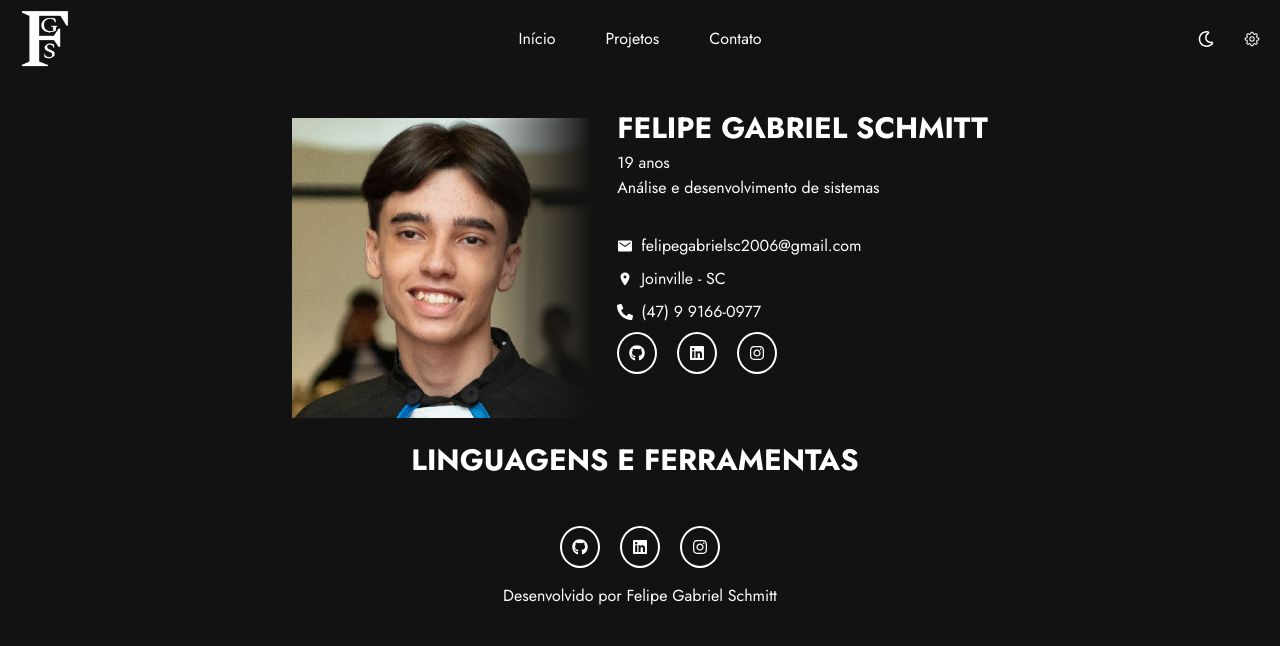
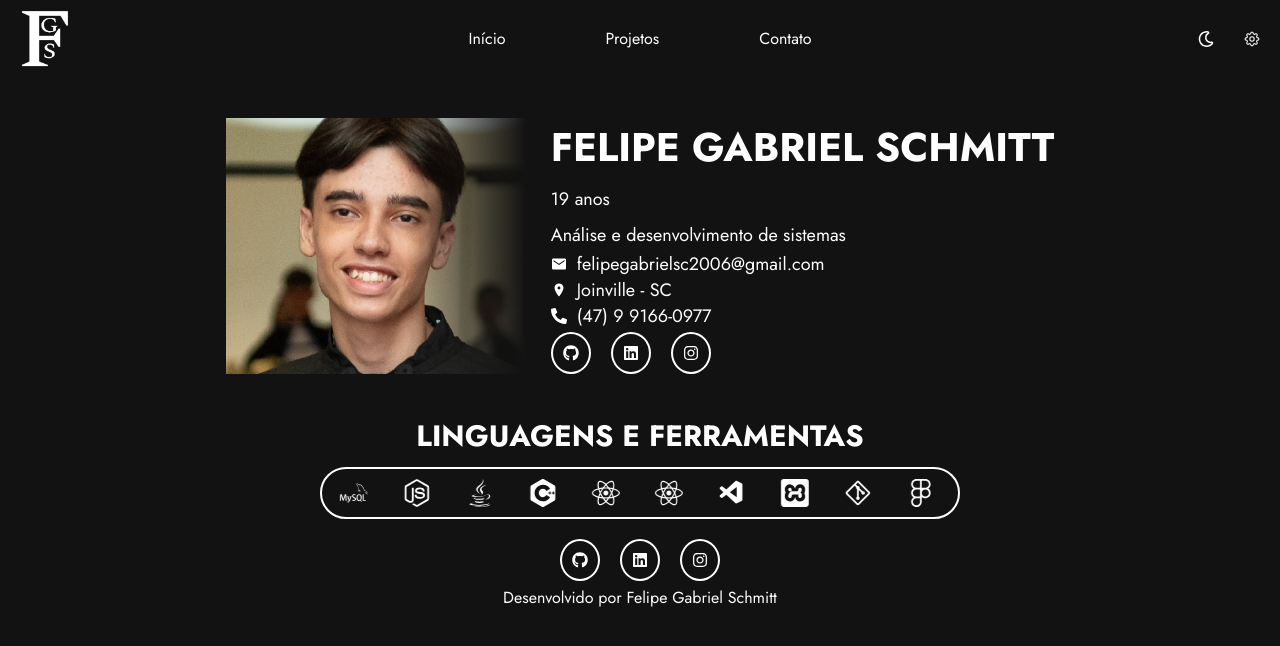
Before and after one commit to Felipe-G-Schmitt/PortfolioAtt, a React (Create React App) app: page / in a window 1280 px wide. Shown: the top 646 px of the page. Built offline with nearby package versions, Linux system fonts and the light colour scheme.

Commit message:
feat: add new section with tools and languages

```diff
--- a/src/pages/Home.js
+++ b/src/pages/Home.js
@@ -1,6 +1,9 @@
 import profile from "../assets/profile.png";
 import { IoMdMail, IoIosPin } from "react-icons/io";
-import { FaPhoneAlt, FaGithub, FaLinkedin, FaInstagram } from "react-icons/fa";
+import { FaPhoneAlt, FaGithub, FaLinkedin, FaInstagram, FaHtml5, FaCss3Alt, FaJsSquare, FaPhp, FaNodeJs, FaJava, FaReact, FaFigma, } from "react-icons/fa";
+import { SiMysql, SiCplusplus, SiXampp, SiAdobephotoshop } from "react-icons/si";
+import { VscVscode } from "react-icons/vsc";
+import { LiaGit } from "react-icons/lia";
 
 function Home() {
   return (
@@ -10,7 +13,7 @@ function Home() {
         <img src={profile} alt="profile picture" className="profile"/>
         <div className="image-overlay"></div>
       </div>
-      <div className=".image-gradient" />
+      <div className="image-gradient" />
 
       <div className="infos">
         <h1>Felipe Gabriel Schmitt</h1>
@@ -50,6 +53,39 @@ function Home() {
     <section className="langTolls">
       <h1>Linguagens e ferramentas</h1>
       <div className="skills">
+        <div className="skills-track">
+          <FaHtml5 size={28}/>
+          <FaCss3Alt size={28}/>
+          <FaJsSquare size={28}/>
+          <FaPhp size={28}/>
+          <SiMysql size={28}/>
+          <FaNodeJs size={28}/>
+          <FaJava size={28}/>
+          <SiCplusplus size={28}/>
+          <FaReact size={28}/>
+          <FaReact size={28}/>
+          <VscVscode size={28}/>
+          <SiXampp size={28}/>
+          <LiaGit size={28}/>
+          <FaFigma size={28}/>
+          <SiAdobephotoshop size={28}/>
+
+          <FaHtml5 size={28}/>
+          <FaCss3Alt size={28}/>
+          <FaJsSquare size={28}/>
+          <FaPhp size={28}/>
+          <SiMysql size={28}/>
+          <FaNodeJs size={28}/>
+          <FaJava size={28}/>
+          <SiCplusplus size={28}/>
+          <FaReact size={28}/>
+          <FaReact size={28}/>
+          <VscVscode size={28}/>
+          <SiXampp size={28}/>
+          <LiaGit size={28}/>
+          <FaFigma size={28}/>
+          <SiAdobephotoshop size={28}/>
+        </div>
       </div>
     </section>
     </>
--- a/src/styles/global.css
+++ b/src/styles/global.css
@@ -1,3 +1,9 @@
+* {
+  box-sizing: border-box;
+  margin: 0;
+  padding: 0;
+}
+
 header {
   position: relative;
   display: flex;
@@ -21,13 +27,14 @@ footer {
 .footer-icons {
   display: flex;
   gap: 20px;
+  margin-bottom: 5px;
 }
 
 .footer-icons a {
   color: #fff;
   text-decoration: none;
   border: 2px white solid;
-  height: 18px;
+  height: 42px;
   padding: 10px;
   border-radius: 50%;
   transform: scale(1);
@@ -52,7 +59,7 @@ body {
   left: 50%;
   transform: translateX(-50%);
   display: flex;
-  gap: 50px;
+  gap: 100px;
 }
 
 .nav-links a {
@@ -83,14 +90,13 @@ body {
   justify-content: center;
   text-align: center;
   padding: 20px;
-  height: 32vh;
   margin-top: 20px;
 }
 
 .image-wrapper {
   position: relative;
   width: 300px;
-  height: 300px;
+  height: 32dvh;
   overflow: hidden;
 }
 
@@ -111,7 +117,7 @@ body {
 
 .infos {
   margin-left: 25px;
-  height: 100%;
+  height: 32dvh;
   display: flex;
   flex-direction: column;
   justify-content: center;
@@ -120,31 +126,27 @@ body {
 
 .infos h1 {
   text-transform: uppercase;
-  font-size: 2.3vw;
-  margin-block-start: -0.9vw;
-  margin-block-end: 0px;
+  font-size: 40px;
 }
 
-.infos p{
-  margin-block-start: 2px;
-  margin-block-end: 0px;
+.infos p {
+  font-size: 18px;
+  margin-top: 10px;
 }
 
 .socials {
   display: flex;
   flex-direction: column;
-  gap: 10px;
-  margin-top: 35px;
+  margin-top: auto;
 }
 
 .social-item {
   display: flex;
   align-items: center;
-  gap: 8px;
 }
 
 .social-item p {
-  margin: 0;
+  margin-left: 10px;
   margin-block-start: 0px;
 }
 
@@ -158,7 +160,7 @@ body {
   color: #fff;
   text-decoration: none;
   border: 2px white solid;
-  height: 18px;
+  height: 42px;
   padding: 10px;
   border-radius: 50%;
   transform: scale(1);
@@ -172,8 +174,6 @@ body {
 }
 
 .langTolls {
-  display: flex;
-  gap: 10px;
   margin-top: 20px;
   justify-content: center;
 }
@@ -181,4 +181,310 @@ body {
 .langTolls h1{
   text-transform: uppercase;
   font-size: 2.3vw;
+  text-align: center;
 }
+
+.skills {
+  display: flex;
+  width: 50%;
+  margin: 10px auto 0 auto;
+  border: 2px solid #fff;
+  padding: 10px 20px;
+  border-radius: 90px / 90px;
+  overflow: hidden;
+  position: relative;
+}
+
+.skills-track {
+  display: flex;
+  gap: 35px;
+  animation: scroll 20s linear infinite;
+}
+
+@media (max-width: 1350px) {
+  @keyframes scroll {
+  from {
+    transform: translateX(0);
+  }
+  to {
+    transform: translateX(-50%);
+  }
+}
+  .skills-track {
+    animation-play-state: running;
+  }
+}
+
+/*
+* {
+  box-sizing: border-box;
+  margin: 0;
+  padding: 0;
+}
+
+header {
+  position: relative;
+  display: flex;
+  align-items: center;
+  justify-content: space-between;
+  padding: 10px 20px;
+  background-color: #121212;
+}
+
+footer {
+  position: relative;
+  display: flex;
+  flex-direction: column;
+  align-items: center;
+  justify-content: center;
+  padding: 20px;
+  background-color: #121212;
+  color: #fff;
+}
+
+.footer-icons {
+  display: flex;
+  gap: 20px;
+  margin-bottom: 5px;
+}
+
+.footer-icons a {
+  color: #fff;
+  text-decoration: none;
+  border: 2px white solid;
+  height: 42px;
+  padding: 10px;
+  border-radius: 50%;
+  transform: scale(1);
+  transition: ease-in-out 0.3s;
+}
+
+.footer-icons a:hover {
+  transform: scale(1.2);
+  transition: ease-in-out 0.3s;
+  box-shadow: #fff 0px 0px 5px;
+}
+
+body {
+  margin: 0;
+  font-family: 'Jost', sans-serif;
+  background: #121212;
+  color: #fff;
+}
+
+.nav-links {
+  position: absolute;
+  left: 50%;
+  transform: translateX(-50%);
+  display: flex;
+  gap: 100px;
+}
+
+.nav-links a {
+  color: #fff;
+  text-decoration: none;
+  transform: scale(1);
+  transition: transform 0.3s ease-in-out;
+}
+
+.nav-links a:hover {
+  transform: scale(1.2);
+  cursor: pointer;
+  transition: transform 0.3s ease-in-out;
+}
+
+.logo {
+  width: 50px;
+  height: auto;
+}
+
+.header-icons {
+  display: flex;
+  gap: 30px;
+}
+
+.About {
+  display: flex;
+  justify-content: center;
+  align-items: center;
+  text-align: center;
+  padding: 20px;
+  margin-top: 20px;
+  gap: 20px;
+}
+
+.image-wrapper {
+  position: relative;
+  width: clamp(180px, 25vw, 300px);
+  height: clamp(180px, 32vh, 320px);
+  overflow: hidden;
+}
+
+.image-wrapper img {
+  width: 100%;
+  height: 100%;
+  object-fit: cover;
+}
+
+.image-overlay {
+  position: absolute;
+  top: 0;
+  right: 0;
+  width: 40%;
+  height: 100%;
+  background: linear-gradient(to left, #121212, transparent);
+}
+
+.infos {
+  flex: 1;
+  margin-left: 25px;
+  height: auto;
+  display: flex;
+  background-color: red;
+  flex-direction: column;
+  justify-content: center;
+  align-items: flex-start;
+}
+
+.infos h1 {
+  text-transform: uppercase;
+  font-size: clamp(1.2rem, 2.3vw, 2.5rem);
+}
+
+.infos p {
+  font-size: clamp(0.9rem, 1.2vw, 1.2rem);
+  margin-top: 10px;
+}
+
+.socials {
+  display: flex;
+  flex-direction: column;
+  margin-top: auto;
+}
+
+.social-item {
+  display: flex;
+  align-items: center;
+}
+
+.social-item p {
+  margin-left: 10px;
+  margin-block-start: 0px;
+}
+
+.icons {
+  display: flex;
+  gap: 20px;
+  margin-top: auto;
+}
+
+.icons a {
+  color: #fff;
+  text-decoration: none;
+  border: 2px white solid;
+  height: 42px;
+  padding: 10px;
+  border-radius: 50%;
+  transform: scale(1);
+  transition: ease-in-out 0.3s;
+  height: clamp(36px, 4vw, 42px);
+  padding: clamp(8px, 1vw, 10px);
+  font-size: clamp(1rem, 1.5vw, 1.5rem);
+}
+
+.icons a:hover {
+  transform: scale(1.2);
+  transition: ease-in-out 0.3s;
+  box-shadow: #fff 0px 0px 5px;
+}
+
+.langTolls {
+  margin-top: 20px;
+  justify-content: center;
+}
+
+.langTolls h1{
+  text-transform: uppercase;
+  font-size: 2.3vw;
+  text-align: center;
+}
+
+.skills {
+  display: flex;
+  width: 50%;
+  margin: 10px auto 0 auto;
+  border: 2px solid #fff;
+  padding: 10px 20px;
+  border-radius: 90px / 90px;
+  overflow: hidden;
+  position: relative;
+}
+
+.skills-track {
+  display: flex;
+  gap: 35px;
+  animation: scroll 20s linear infinite;
+}
+
+@media (max-width: 1350px) {
+  @keyframes scroll {
+  from {
+    transform: translateX(0);
+  }
+  to {
+    transform: translateX(-50%);
+  }
+}
+  .skills-track {
+    animation-play-state: running;
+  }
+}
+
+@media (max-width: 768px) {
+  .About {
+    flex-direction: column;
+    align-items: center;
+    text-align: center;
+  }
+
+  .infos {
+    margin-left: 0;
+    margin-top: 15px;
+    align-items: center;
+  }
+
+  .socials {
+    margin-top: 15px;
+    align-items: center;
+  }
+
+  .social-item {
+    justify-content: center;
+  }
+}
+@media (max-height: 500px) {
+  .About {
+    flex-direction: row;
+    gap: 10px;
+    padding: 10px;
+  }
+
+  .image-wrapper {
+    width: clamp(120px, 20vw, 200px);
+    height: clamp(120px, 25vh, 200px);
+  }
+
+  .infos h1 {
+    font-size: clamp(1rem, 2vw, 1.8rem);
+  }
+
+  .infos p {
+    font-size: clamp(0.8rem, 1vw, 1rem);
+  }
+
+  .icons a {
+    height: 36px;
+    padding: 6px;
+  }
+}
+*/
```
